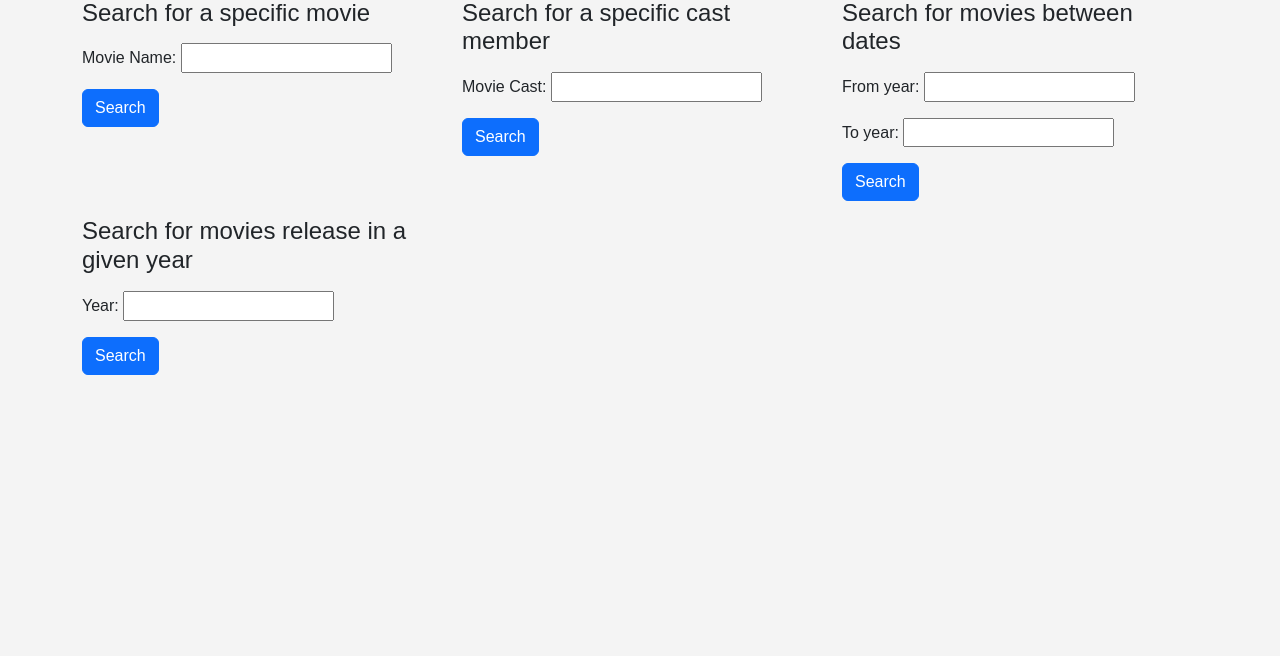
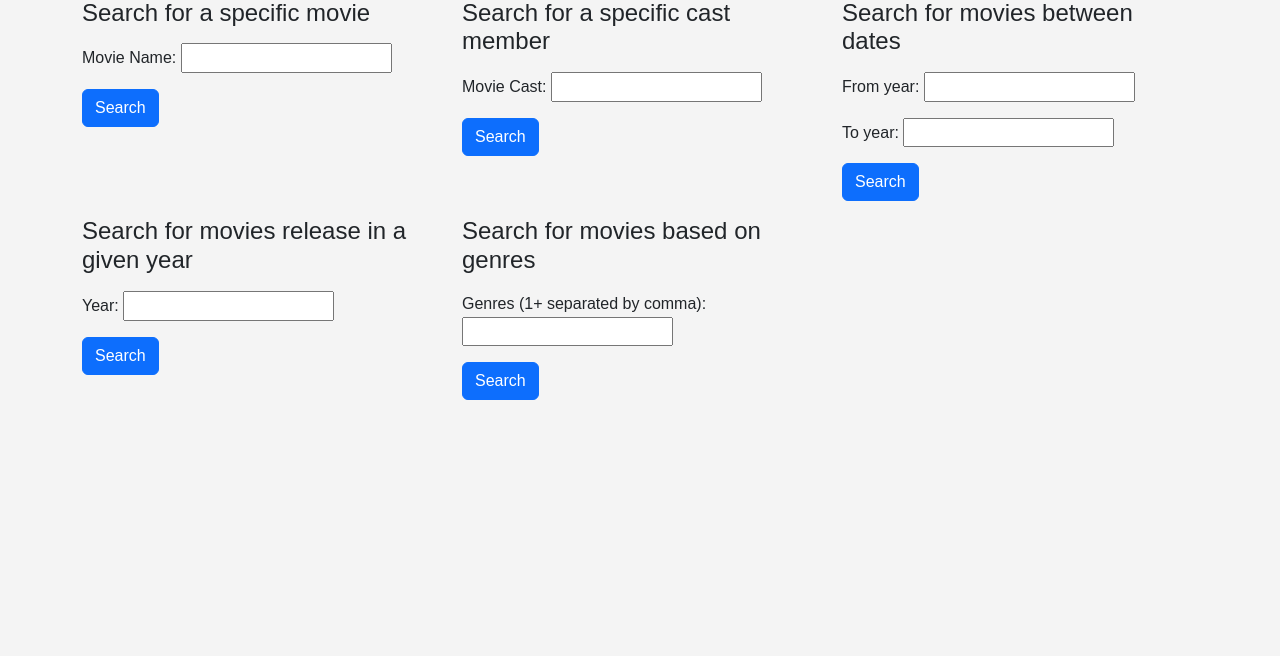
Before and after one commit to RafaelSGil/WS, a Django app: page /search/ in a window 1280 px wide. Shown: the part 183-839 px from the top of the page. Run offline with Django 3.2, Linux system fonts and the light colour scheme; some libraries are stand-ins or nearby versions.

Commit message:
Implemented search by movie genres

```diff
--- a/Assignment1/WS_APP/forms.py
+++ b/Assignment1/WS_APP/forms.py
@@ -25,3 +25,6 @@ class BetweenDatesForm(forms.Form):
 
 class DateForm(forms.Form):
     date = forms.IntegerField(label="Year")
+
+class GenresForm(forms.Form):
+    genres = forms.CharField(label="Genres (1+ separated by comma)")
--- a/Assignment1/WS_APP/templates/search.html
+++ b/Assignment1/WS_APP/templates/search.html
@@ -36,6 +36,15 @@
       <form method="POST">
         {% csrf_token %} {{ date_form.as_p }}
         <button type="submit" class="btn btn-primary mb-3" name="date_search">
+          Search
+        </button>
+      </form>
+    </div>
+    <div class="col-md-4">
+      <h4 class="mb-3">Search for movies based on genres</h3>
+      <form method="POST">
+        {% csrf_token %} {{ genres_form.as_p }}
+        <button type="submit" class="btn btn-primary mb-3" name="genres_search">
           Search
         </button>
       </form>
@@ -83,7 +92,8 @@
   {% load static %}
   <link rel="stylesheet" href="{% static 'css/search.css' %}" />
 
-  <h1 class="mt-5 mb-3">Movies Information - search by cast</h1>
+  <h1 class="mt-5 mb-1">Movies Information - search by cast</h1>
+  <span class="mb-3">{{num_results}} results</span>
   <div class="container-card" onwheel="horizontalScroll(event)">
     {% for entry in cast_results %}
     <div class="card flex-grow-1">
@@ -109,7 +119,8 @@
   {% load static %}
   <link rel="stylesheet" href="{% static 'css/search.css' %}" />
 
-  <h1 class="mt-5 mb-3">Movies Information - search by dates gap</h1>
+  <h1 class="mt-5 mb-1">Movies Information - search by dates gap</h1>
+  <span class="mb-3">{{num_results}} results</span>
   <div class="container-card" onwheel="horizontalScroll(event)">
     {% for entry in between_dates_results %}
     <div class="card flex-grow-1">
@@ -134,7 +145,8 @@
   {% load static %}
   <link rel="stylesheet" href="{% static 'css/search.css' %}" />
 
-  <h1 class="mt-5 mb-3">Movies Information - search by specific date</h1>
+  <h1 class="mt-5 mb-1">Movies Information - search by specific date</h1>
+  <span class="mb-3">{{num_results}} results</span>
   <div class="container-card" onwheel="horizontalScroll(event)">
     {% for entry in date_results %}
     <div class="card flex-grow-1">
@@ -155,5 +167,32 @@
 
   {% endif %}
 
+
+  {% if genres_results %}
+  {% load static %}
+  <link rel="stylesheet" href="{% static 'css/search.css' %}" />
+
+  <h1 class="mt-5 mb-1">Movies Information - search by specific genre(s)</h1>
+  <span class="mb-3">{{num_results}} results</span>
+  <div class="container-card" onwheel="horizontalScroll(event)">
+    {% for entry in genres_results %}
+    <div class="card flex-grow-1">
+      <div class="card-body">
+        <h5 class="card-title card-break">{{ entry.title.value }}</h5>
+        <p class="card-text card-break toggle-text"><strong>Cast:</strong> {{ entry.mergedCasts.value }}</p>
+        <p class="card-text card-break toggle-text"><strong>Release:</strong> {{ entry.release_year.value }}</p>
+        <p class="card-text card-break toggle-text"><strong>Genres:</strong> {{ entry.mergedGenres.value }}</p>
+        <p class="card-text card-break toggle-text"><strong>Director:</strong> {{ entry.director.value }}</p>
+        <p class="card-text card-break toggle-text"><strong>Country:</strong> {{ entry.country.value }}</p>
+        <p class="card-text card-break toggle-text"><strong>Rating:</strong> {{ entry.rating.value }}</p>
+        <p class="card-text card-break toggle-text"><strong>Duration:</strong> {{ entry.duration.value }}</p>
+        <p class="card-text card-break toggle-text"><strong>Description:</strong> {{ entry.description.value }}</p>
+      </div>
+    </div>
+    {% endfor %}
+</div>
+
+  {% endif %}
+
 </div>
 {% endblock %}
--- a/Assignment1/WS_APP/views.py
+++ b/Assignment1/WS_APP/views.py
@@ -38,14 +38,17 @@ def home(request):
     return render(request, 'home.html', {'all_result': res["results"]["bindings"]})
 
 def search(request):
+    num_results = 0
     movie_form = MovieForm()
     cast_form = CastForm()
     between_dates_form = BetweenDatesForm()
     date_form = DateForm()
+    genres_form = GenresForm()
     movie_search_results = None
     cast_search_results = None
     between_dates_search_results = None
     date_results = None
+    genres_results = None
 
     if request.method == 'POST':
         if "movie_search" in request.POST:
@@ -53,12 +56,14 @@ def search(request):
             if movie_form.is_valid():
                 movie_name = movie_form.cleaned_data['movie_name']
                 movie_search_results = movie_search(movie_name)
+                num_results = len(movie_search_results)
 
         if "cast_search" in request.POST:
             cast_form = CastForm(request.POST)
             if cast_form.is_valid():
                 cast_name = cast_form.cleaned_data['cast_name']
                 cast_search_results = cast_search(cast_name)
+                num_results = len(cast_search_results)
 
         if "between_dates_search" in request.POST:
             between_dates_form = BetweenDatesForm(request.POST)
@@ -66,25 +71,36 @@ def search(request):
                 date1 = between_dates_form.cleaned_data['date1']
                 date2 = between_dates_form.cleaned_data['date2']
                 between_dates_search_results = between_dates_search(date1, date2)
+                num_results = len(between_dates_search_results)
 
         if "date_search" in request.POST:
             date_form = DateForm(request.POST)
             if date_form.is_valid():
                 date = date_form.cleaned_data['date']
                 date_results = date_search(date)
+                num_results = len(date_results)
 
+        if "genres_search" in request.POST:
+            genres_form = GenresForm(request.POST)
+            if genres_form.is_valid():
+                genres = genres_form.cleaned_data['genres']
+                genres_results = genres_search(genres)
+                num_results = len(genres_results)
 
         return render(request, 'search.html',
                       {'movie_form': movie_form,
                        'cast_form': cast_form,
                        'between_dates_form': between_dates_form,
                         'date_form': date_form,
+                        'genres_form': genres_form,
                        'movie_results': movie_search_results,
                        'cast_results': cast_search_results,
                        'between_dates_results': between_dates_search_results,
-                       'date_results': date_results})
+                       'date_results': date_results,
+                       'genres_results': genres_results,
+                       'num_results': num_results})
 
-    return render(request, 'search.html', {'movie_form': movie_form, 'cast_form': cast_form, 'between_dates_form': between_dates_form, 'date_form': date_form,})
+    return render(request, 'search.html', {'movie_form': movie_form, 'cast_form': cast_form, 'between_dates_form': between_dates_form, 'date_form': date_form, 'genres_form': genres_form})
 
 def movie_search(movie_name):
     query = """
@@ -307,3 +323,75 @@ def date_search(date):
     res = json.loads(res)
 
     return res['results']['bindings']
+
+def genres_search(genres):
+    genres_split = [genre.strip() for genre in genres.split(',')]
+
+    query = """
+            PREFIX net: <http://ws.org/netflix_info/pred/>
+
+            SELECT ?type ?title ?director (GROUP_CONCAT(DISTINCT ?cast; separator=", ") AS ?mergedCasts)
+                    ?country ?date_added ?release_year ?rating ?duration
+                    (GROUP_CONCAT(DISTINCT ?genres; separator=", ") AS ?mergedGenres) ?description
+            WHERE {
+            """
+
+    for index, genre in enumerate(genres_split):
+        query = query + """
+                        {
+                            ?genre_code net:real_name "_genre" .
+                            ?show_id net:listed_in ?genre_code .
+                        }
+                """
+        query = query.replace("_genre", genre)
+
+        if index < len(genres_split) - 1:
+            query = query + """UNION"""
+
+    query = query + """
+                    ?show_id net:type ?type_code .
+                    ?type_code net:real_name ?type .
+
+                    ?show_id net:title ?title_code .
+                    ?title_code net:real_name ?title .
+
+                    ?show_id net:director ?director_code .
+                    ?director_code net:real_name ?director .
+
+                    OPTIONAL {
+                        ?show_id net:cast ?cast_code .
+                        ?cast_code net:real_name ?cast .
+                    }
+
+                    ?show_id net:country ?country_code .
+                    ?country_code net:real_name ?country .
+
+                    ?show_id net:date_added ?date_code .
+                    ?date_code net:real_name ?date_added .
+
+                    ?show_id net:release_year ?release_code .
+                    ?release_code net:real_name ?release_year .
+
+                    ?show_id net:rating ?rating_code .
+                    ?rating_code net:real_name ?rating .
+
+                    ?show_id net:duration ?duration_code .
+                    ?duration_code net:real_name ?duration .
+
+                    ?show_id net:listed_in ?genres_code .
+                    ?genres_code net:real_name ?genres .
+
+                    ?show_id net:description ?desc_code .
+                    ?desc_code net:real_name ?description .
+                }
+                GROUP BY ?type ?title ?director ?country ?date_added ?release_year ?rating ?duration ?description
+                    """
+
+    payload_query = { "query": query }
+    res = accessor.sparql_select(body=payload_query, repo_name=repo_name)
+
+    print("RES: " + res)
+
+    res = json.loads(res)
+
+    return res['results']['bindings']
```
